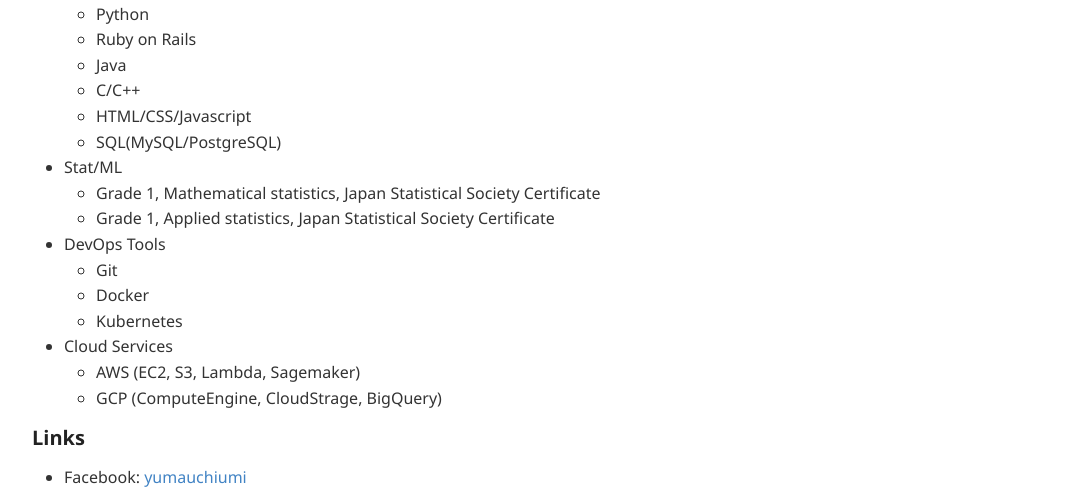
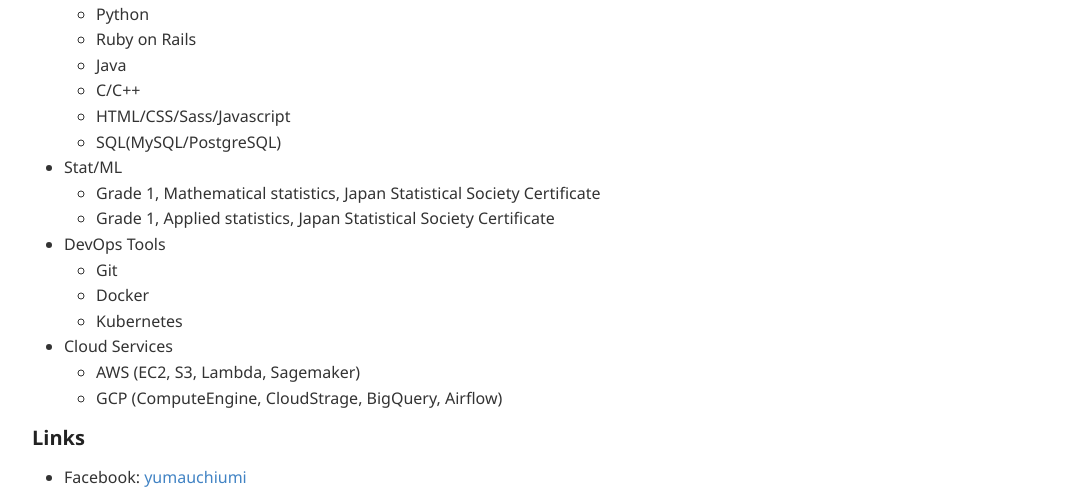
Before and after one commit to yumaloop/old-jekyll-blog-site, a Jekyll site: the page built from about.md, in a window 1280 px wide and 900 px high, scrolled down 1227 px. Shown: the part 155-649 px from the top of the window, without its empty margins (58-1144 px from the left). Built offline with Jekyll 4.4.1, drawn with Linux system fonts in a browser that asks for light colours; comment, search, counter and statistics services are not loaded.

Commit message:
improve about.md

```diff
--- a/about.md
+++ b/about.md
@@ -44,7 +44,7 @@
    * Ruby on Rails
    * Java
    * C/C++
-   * HTML/CSS/Javascript
+   * HTML/CSS/Sass/Javascript
    * SQL(MySQL/PostgreSQL)
 
 * Stat/ML
@@ -58,7 +58,7 @@
 
 * Cloud Services
    * AWS (EC2, S3, Lambda, Sagemaker)
-   * GCP (ComputeEngine, CloudStrage, BigQuery)
+   * GCP (ComputeEngine, CloudStrage, BigQuery, Airflow)
 
 #### Links
 
```
